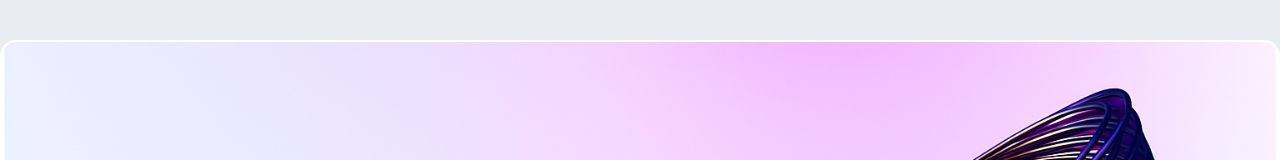
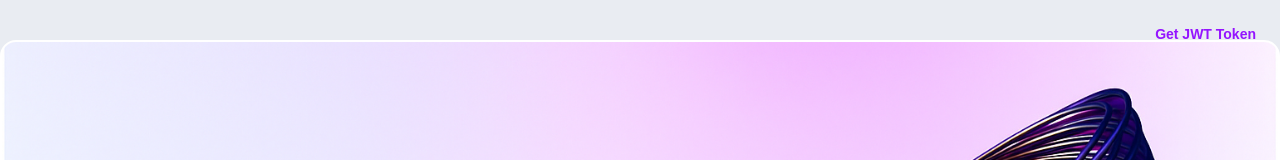
Before and after one commit to Amr-Guaily/meetus-task, a Next.js app: page /login in a window 1280 px wide. Shown: the top 160 px of the page. Built offline with nearby package versions, Linux system fonts and the light colour scheme; a web font is replaced by a local one.

Commit message:
✨ feat: Add DemoTokenButton component for JWT token retrieval

```diff
--- a/app/(auth)/_actions/actions.ts
+++ b/app/(auth)/_actions/actions.ts
@@ -0,0 +1,40 @@
+'use server';
+
+import { cookies } from 'next/headers';
+import { redirect } from 'next/navigation';
+
+export async function loginAction(prevState: any, formData: FormData) {
+  const email = formData.get('email');
+  const password = formData.get('password');
+
+  const cookiesStore = await cookies();
+  const token = cookiesStore.get('token')?.value;
+
+  try {
+    const res = await fetch(
+      'https://api-yeshtery.dev.meetusvr.com/v1/yeshtery/token',
+      {
+        method: 'POST',
+        headers: {
+          'Content-Type': 'application/json',
+          ...(token && { Authorization: `Bearer ${token}` }),
+        },
+        body: JSON.stringify({
+          email,
+          password,
+          isEmployee: true,
+        }),
+      }
+    );
+
+    if (!res.ok) {
+      return { success: false, error: 'Invalid credentials' };
+    }
+
+    const data = await res.json();
+
+    redirect('/');
+  } catch (error) {
+    return { success: false, error: 'Something went wrong. Please try again.' };
+  }
+}
--- a/app/(auth)/login/page.tsx
+++ b/app/(auth)/login/page.tsx
@@ -1,8 +1,10 @@
+import DemoTokenButton from '@/components/DemoTokenButton';
 import LoginForm from '@/components/LoginForm';
 
 export default function Home() {
   return (
-    <div className="h-screen bg-[#E9ECF2] flex items-center justify-center">
+    <div className="h-screen bg-[#E9ECF2] flex items-center justify-center relative">
+      <DemoTokenButton />
       <div
         className="w-7xl mx-auto h-[90%] flex items-center justify-center bg-gray-50 border-2 rounded-2xl border-white relative overflow-hidden"
         style={{
--- /dev/null
+++ b/components/DemoTokenButton.tsx
@@ -0,0 +1,49 @@
+'use client';
+
+import { useState } from 'react';
+
+export default function DemoTokenButton() {
+  const [loading, setLoading] = useState(false);
+  const [success, setSuccess] = useState(false);
+
+  const handleGetToken = async () => {
+    setLoading(true);
+    setSuccess(false);
+    try {
+      const res = await fetch(
+        'https://api-yeshtery.dev.meetusvr.com/v1/yeshtery/token',
+        {
+          method: 'POST',
+          headers: { 'Content-Type': 'application/json' },
+          body: JSON.stringify({
+            email: 'dev.aert@gmail.com',
+            password: 'helloworld',
+            isEmployee: true,
+          }),
+        }
+      );
+      const data = await res.json();
+      if (data?.token) {
+        document.cookie = `token=${data.token}; path=/; Secure; SameSite=Strict;`;
+        setSuccess(true);
+      }
+    } catch {
+      setSuccess(false);
+    }
+    setLoading(false);
+  };
+
+  return (
+    <button
+      onClick={handleGetToken}
+      className="absolute top-6 cursor-pointer hover:underline right-6 font-semibold text-[#9414FF] text-sm"
+      disabled={loading}
+    >
+      {loading
+        ? 'Getting Token...'
+        : success
+        ? 'Token Saved!'
+        : 'Get  JWT Token'}
+    </button>
+  );
+}
```
